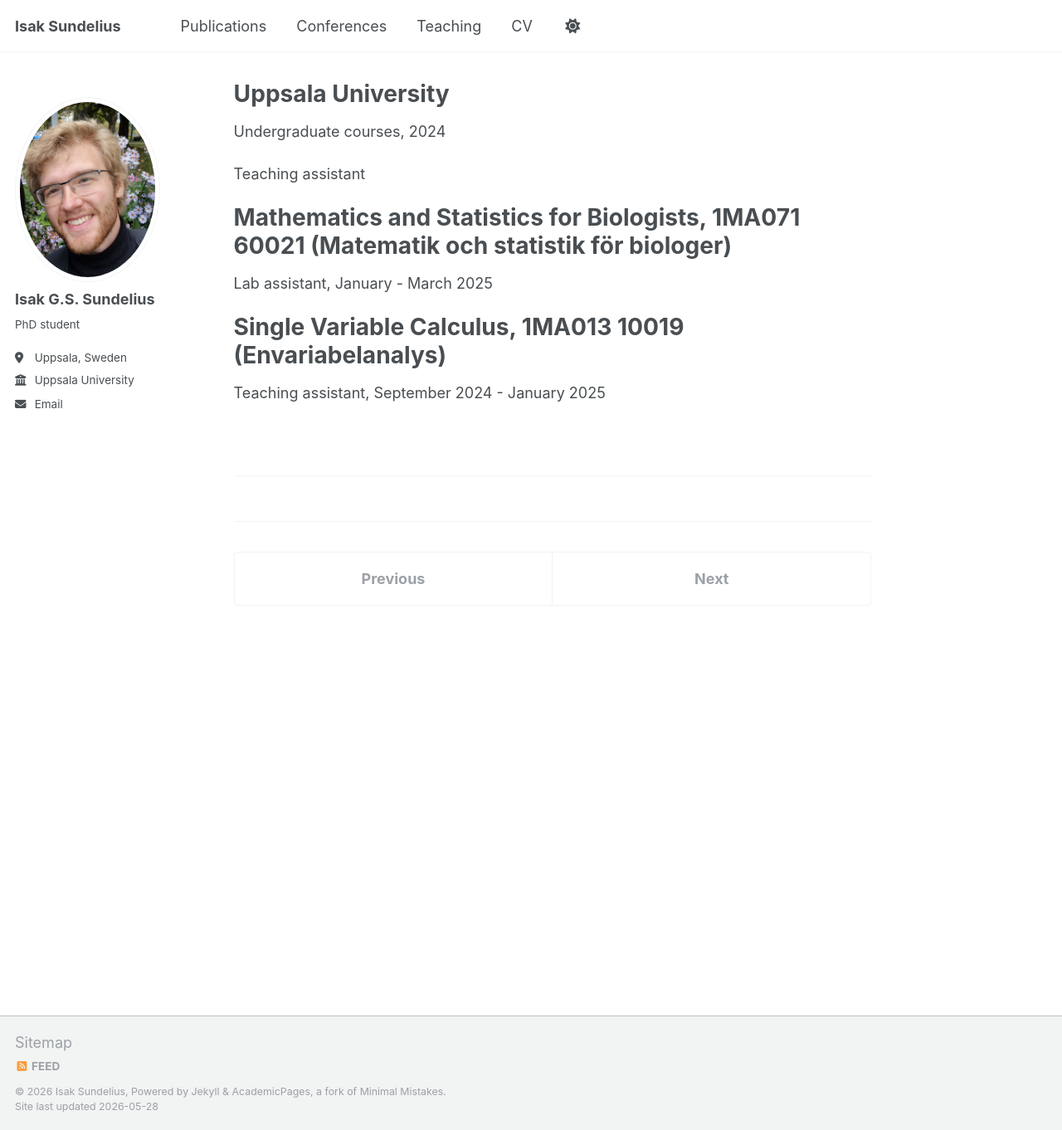
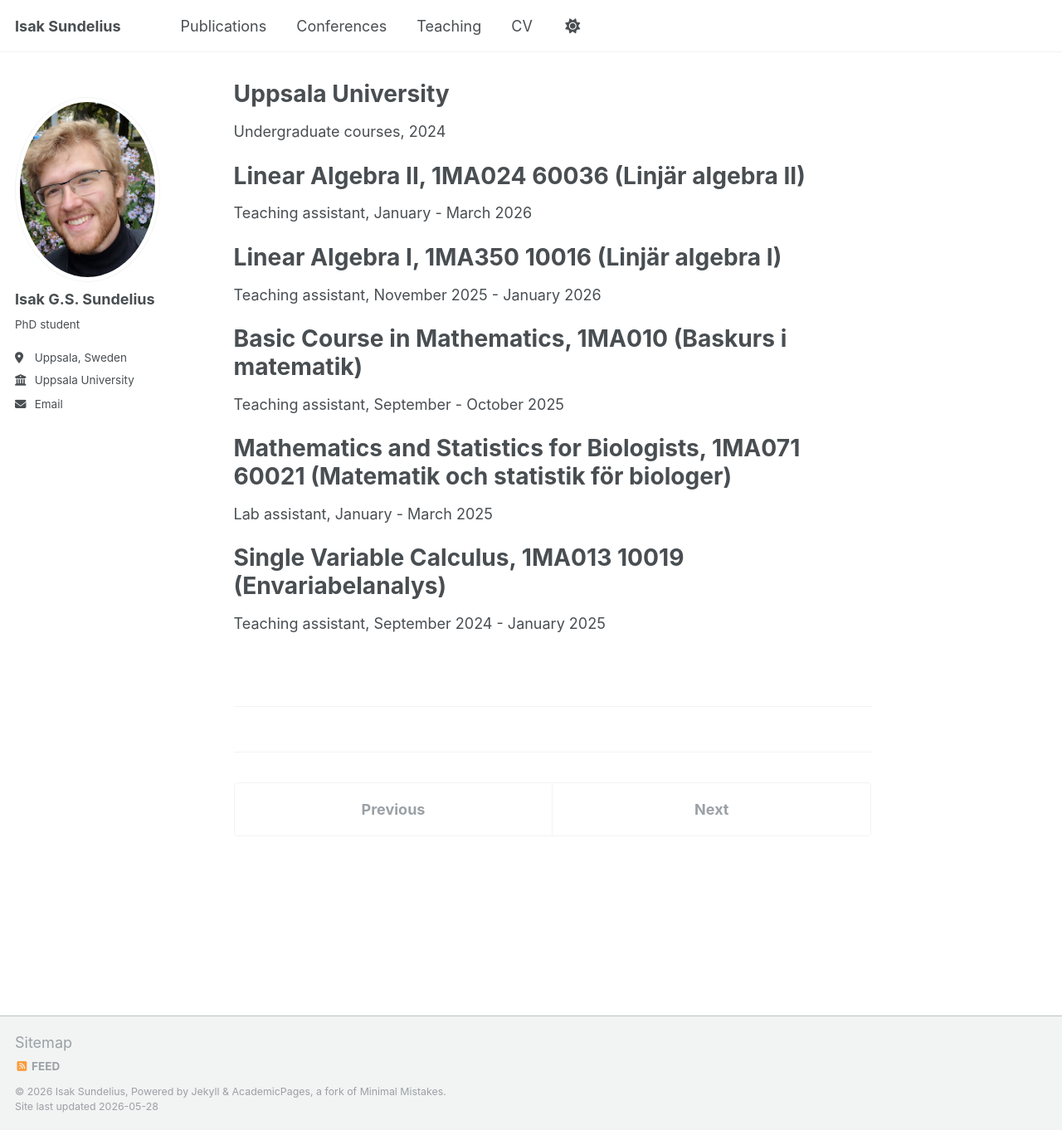
Before and after one commit to IsakSundelius/isaksundelius.github.io, a Jekyll site: the page built from _teaching/Uppsalateaching.md, in a window 1280 px wide and 1362 px high. Shown: the whole window at 83% size. Built offline with Jekyll 4.4.1, drawn with Linux system fonts in a browser that asks for light colours.

Commit message:
Update Uppsalateaching.md
Added courses of the year 2025-2026 (not including mathematics seminar)

```diff
--- a/_teaching/Uppsalateaching.md
+++ b/_teaching/Uppsalateaching.md
@@ -8,7 +8,21 @@ date: 2024-09-01
 location: "Uppsala, Sweden"
 ---
 
-Teaching assistant
+Linear Algebra II, 1MA024 60036 (Linjär algebra II)
+=====
+
+Teaching assistant, January - March 2026
+
+
+Linear Algebra I, 1MA350 10016 (Linjär algebra I)
+=====
+
+Teaching assistant, November 2025 - January 2026
+
+Basic Course in Mathematics, 1MA010 (Baskurs i matematik)
+=====
+
+Teaching assistant, September - October 2025
 
 Mathematics and Statistics for Biologists, 1MA071 60021 (Matematik och statistik för biologer)
 ======
```
